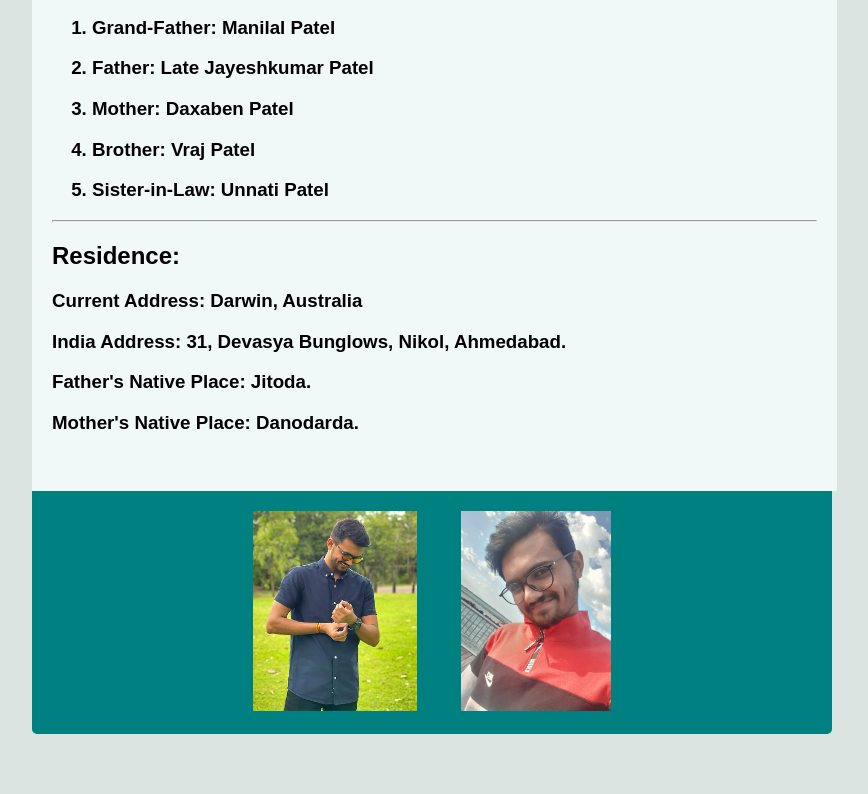
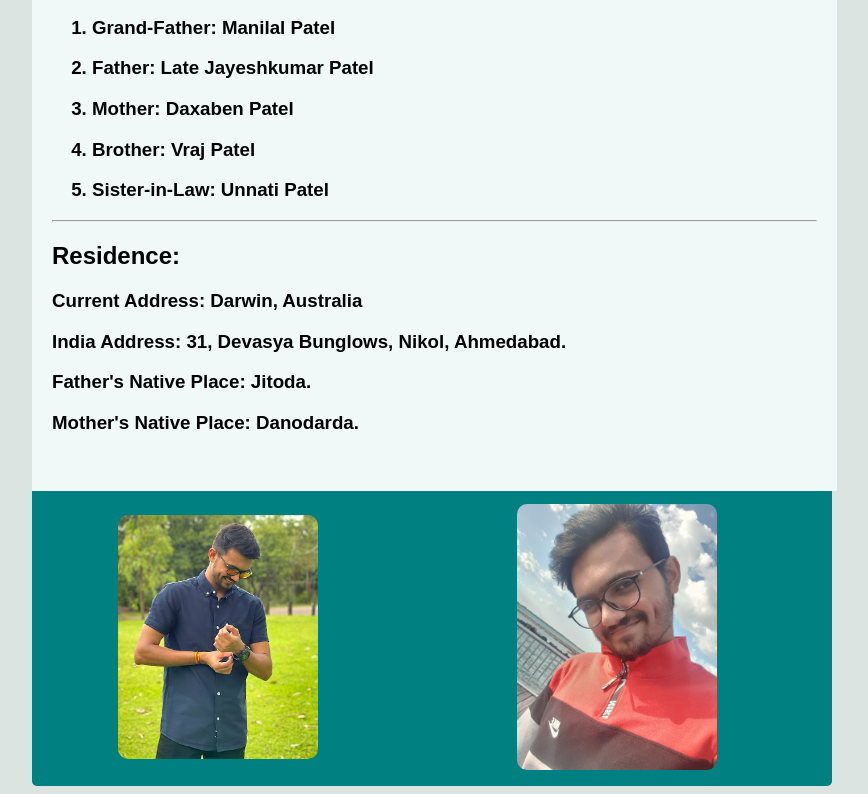
Before and after one commit to kavi678/BioData, a plain HTML site: page index.html in a window 1280 px wide. Shown: the part 860-1654 px from the top of the page, without its empty margins (208-1076 px from the left). Before the commit the page ends 1602 px from the top, so only its background shows below. Drawn offline with Linux system fonts and the light colour scheme.

Commit message:
Add files via upload

```diff
--- a/index.html
+++ b/index.html
@@ -66,12 +66,16 @@
         <h3>Mother's Native Place: Danodarda.</h3>
         <br>
         </div>
-        <div class="img">
+		 <table>
+      <colgroup>
+        <col span="1" style="width:500px">
+        <col style="width:600px">
+        </colgroup>
+      <tr><td style="text-align: center"><img class="k1" src="p2.jpg"/></td>
+        <td style="text-align: center"><img class="k1" src="kavi.jpg"/></td>
+   </tr>
+      </table>
 
-          <img class="k1" src="p2.jpg"/>
-          <img class="k1" src="kavi.jpg"/>
-
-        </div>
   </div>
 
 
```
